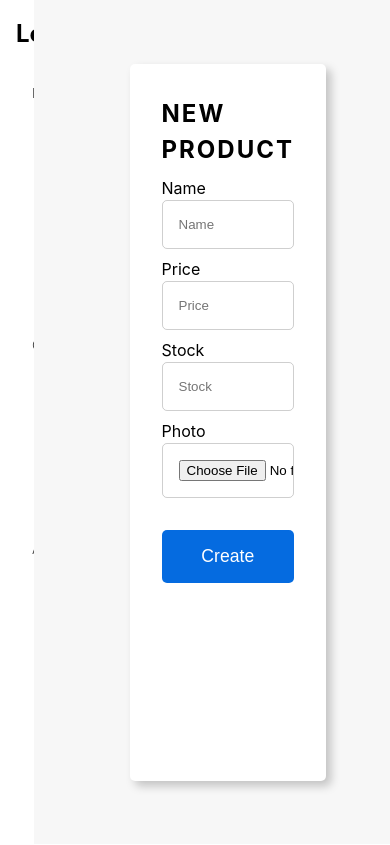
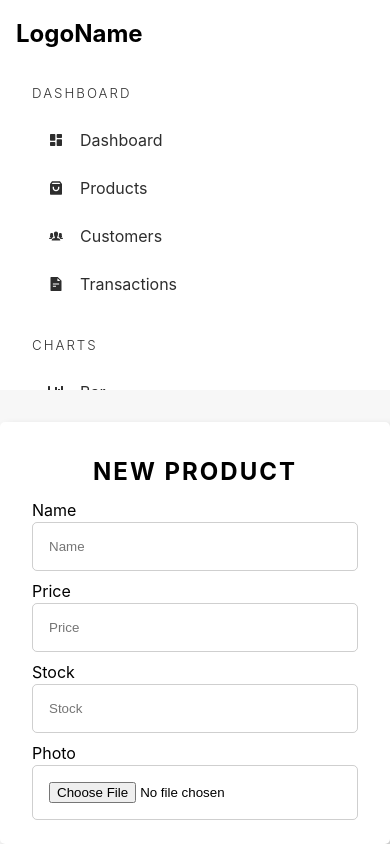
Before and after one commit to abhiSahuCodes/Admin-Dashboard-React, a React (Vite) app in the folder admin-dashboard/: page /admin/product/new in a window 390 px wide. Built offline with nearby package versions, Linux system fonts and the light colour scheme.

Commit message:
media query for responsiveness added

```diff
--- a/admin-dashboard/src/components/AdminSidebar.tsx
+++ b/admin-dashboard/src/components/AdminSidebar.tsx
@@ -7,6 +7,8 @@ import { Link, useLocation, Location } from "react-router-dom";
 
 const AdminSidebar = () => {
   const location = useLocation();
+
+
   return (
     <aside>
       <h2>LogoName</h2>
--- /dev/null
+++ b/admin-dashboard/src/styles/_mediaquery.scss
@@ -0,0 +1,78 @@
+@media screen and (width <= 1200px) {
+    .admin-container {
+        overflow: auto;
+    }
+
+    .dashboard {
+        .widget-container, .graph-container, .transaction-container {
+            justify-content: center;
+            padding: 2rem;
+            flex-wrap: wrap;
+        }
+
+        .transaction-container {
+            height: unset;
+        }
+
+        .product-management {
+            padding: 2rem;
+        }
+    }
+}
+
+@media screen and  (width <= 1100px) {
+    .admin-container {
+        grid-template-columns: 1fr !important;
+    }
+}
+
+@media screen and  (width <= 768px) {
+    .admin-container {
+        grid-template-columns: 1fr !important;
+    }
+
+    .product-management {
+        flex-direction: column;
+        align-items: center;
+        padding: 0;
+
+        > section {
+            max-width: 400px;
+            padding: 1rem;
+            height: 50vh;
+
+            > img {
+                object-fit: contain;
+            }
+        }
+        > article {
+            height: 50vh;
+        }
+    }
+
+    .chart-container {
+        padding: 0;
+
+        > h1 {
+            margin: 0;
+            text-align: center;
+        }
+
+        > section {
+            margin: 5rem auto 2rem;
+        }
+    }
+    .dashboard-app-container > section {
+        .coupon-form {
+            display: flex;
+            flex-direction: column;
+            gap: 1rem;
+        }
+
+        .stopwatch {
+            display: flex;
+            flex-direction: column;
+            align-items: center;
+        }
+    }
+}
--- a/admin-dashboard/src/styles/app.scss
+++ b/admin-dashboard/src/styles/app.scss
@@ -3,6 +3,7 @@
 @import 'products';
 @import 'chart';
 @import 'dashboardapp';
+@import 'mediaquery';
 
 :root {
     font-family: Inter, system-ui, Avenir, Helvetica, Arial, sans-serif;
```
